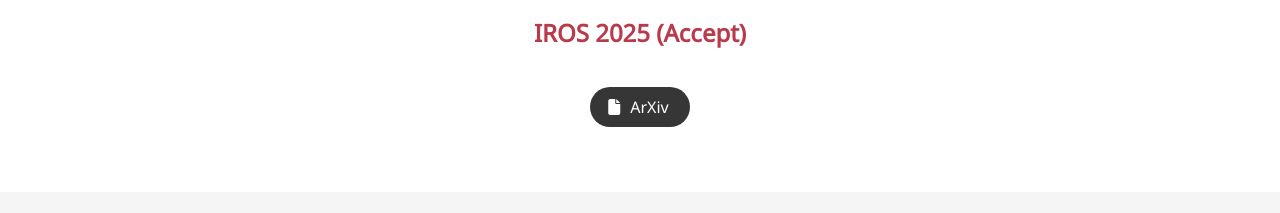
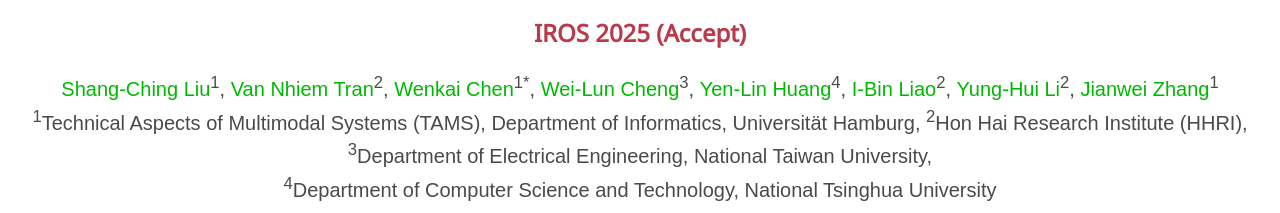
Before and after one commit to pavlm-source/pavlm-source.github.io, a plain HTML site: page index.html in a window 1280 px wide. Shown: the part 161-374 px from the top of the page. Drawn offline with nearby package versions, Linux system fonts and the light colour scheme; some icons are missing; a web font is replaced by a local one.

Commit message:
更新作者列表，取消註釋並顯示完整的作者信息

```diff
--- a/index.html
+++ b/index.html
@@ -134,7 +134,7 @@
         <div class="column has-text-centered">
           <h1 class="title is-1 publication-title">PAVLM: Advancing Point Cloud based Affordance Understanding Via Vision-Language Model</h1>
           <h3 class="title is-4 conference-authors"><a target="_blank" href="https://iros2025.org/">IROS 2025 (Accept)</a></h3>
-          <!-- <div class="is-size-5 publication-authors">
+          <div class="is-size-5 publication-authors">
             <span class="author-block">
               <a target="_blank" href="https://github.com/ShangQingLiu">Shang-Ching Liu</a><sup>1</sup>,
             </span>
@@ -151,7 +151,7 @@
               <a target="_blank" href="">Yen-Lin Huang</a><sup>4</sup>,
             </span>
             <span class="author-block">
-              <a target="_blank" href="">I-Bin Liao</a><sup>3</sup>,
+              <a target="_blank" href="">I-Bin Liao</a><sup>2</sup>,
             </span>
             <span class="author-block">
               <a target="_blank" href="">Yung-Hui Li</a><sup>2</sup>,
@@ -162,11 +162,11 @@
           </div>
 
           <div class="is-size-5 publication-authors">
-            <span class="author-block"><sup>1</sup>Technical Aspects of Multimodal Systems (TAMS), Department of Informatics, Universit¨at Hamburg,</span>
+            <span class="author-block"><sup>1</sup>Technical Aspects of Multimodal Systems (TAMS), Department of Informatics, Universität Hamburg,</span>
             <span class="author-block"><sup>2</sup>Hon Hai Research Institute (HHRI),</span>
             <span class="author-block"><sup>3</sup>Department of Electrical Engineering, National Taiwan University,</span>
             <span class="author-block"><sup>4</sup>Department of Computer Science and Technology, National Tsinghua University</span>
-          </div> -->
+          </div>
 
           <div class="column has-text-centered">
             <div class="publication-links">
```
